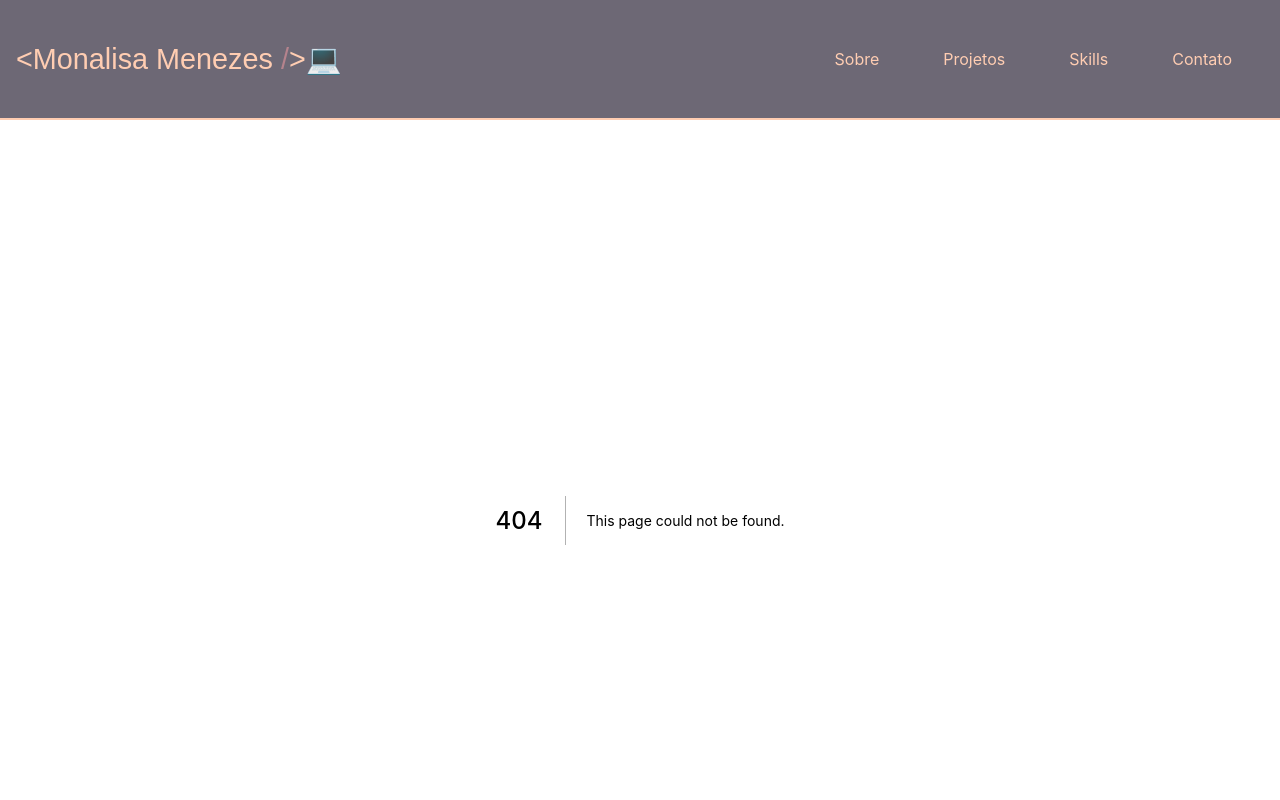
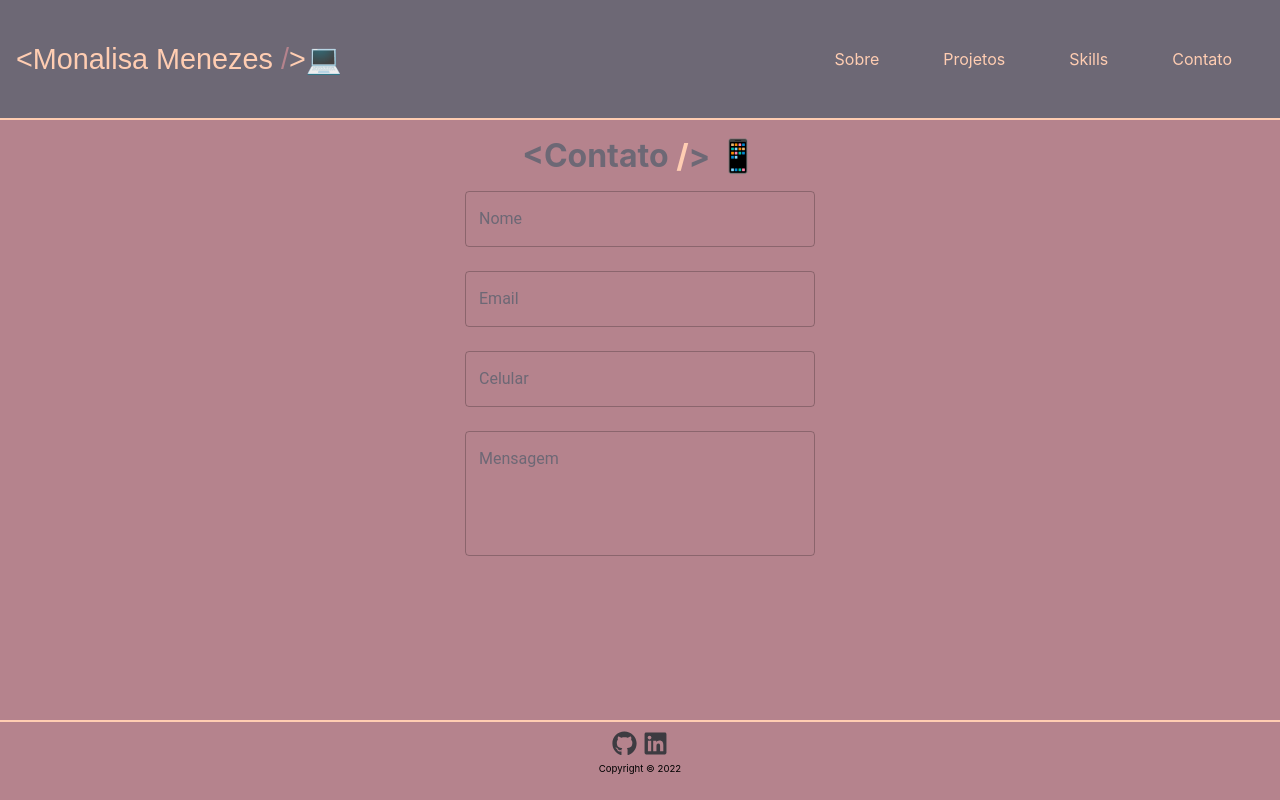
Before and after one commit to monafmenezes/meu-portfolio, a Next.js app: page /contato in a window 1280 px wide. Before the commit this address had no page. Shown: the top 800 px of the page. Built offline with nearby package versions, Linux system fonts and the light colour scheme.

Commit message:
style: create contact style

```diff
--- /dev/null
+++ b/src/pages/contato/index.tsx
@@ -0,0 +1,47 @@
+import { TextField } from '@mui/material'
+import ContatoContainer from './styles'
+
+export default function Contatos () {
+  return (
+    <ContatoContainer>
+      <h1>
+        {'<Contato'} <span>/</span>
+        {'>'} 📱
+      </h1>
+      <form>
+        <TextField
+          placeholder='Nome'
+          label='Nome'
+          fullWidth
+          margin='normal'
+          color='secondary'
+        />
+        <TextField
+          placeholder='Email'
+          type='email'
+          label='Email'
+          fullWidth
+          margin='normal'
+          color='secondary'
+        />
+        <TextField
+          placeholder='Celular'
+          type='phone'
+          label='Celular'
+          fullWidth
+          margin='normal'
+          color='secondary'
+        />
+        <TextField
+          multiline
+          placeholder='Mensagem'
+          label='Mensagem'
+          fullWidth
+          margin='normal'
+          color='secondary'
+          rows={4}
+        />
+      </form>
+    </ContatoContainer>
+  )
+}
--- /dev/null
+++ b/src/pages/contato/styles.ts
@@ -0,0 +1,25 @@
+import { styled } from '@mui/material'
+
+const ContatoContainer = styled('main')`
+  height: 75%;
+  background-color: #b5838d;
+  padding: 0 3rem;
+  display: flex;
+  flex-direction: column;
+  align-items: center;
+
+  h1 {
+    color: ${({ theme }) => theme.palette.text.secondary};
+    margin-top: 1rem;
+  }
+
+  span {
+    color: ${({ theme }) => theme.palette.text.primary};
+  }
+
+  form {
+    max-width: 350px;
+  }
+`
+
+export default ContatoContainer
--- a/src/styles/theme.ts
+++ b/src/styles/theme.ts
@@ -11,13 +11,13 @@ const theme = createTheme({
     text: {
       primary: '#FFCDB2',
       secondary: '#6D6875'
-    }
+    },
   },
   typography: {
     fontFamily: 'Roboto, sans-serif'
   },
   shape: {
-    borderRadius: '3px'
+    borderRadius: '4px'
   },
   components: {
     MuiButton: {
```
Also changed, not shown: src/pages/contatos/index.tsx (deleted, +0 -7 lines), src/pages/skills/style.ts (+5 -5 lines).
